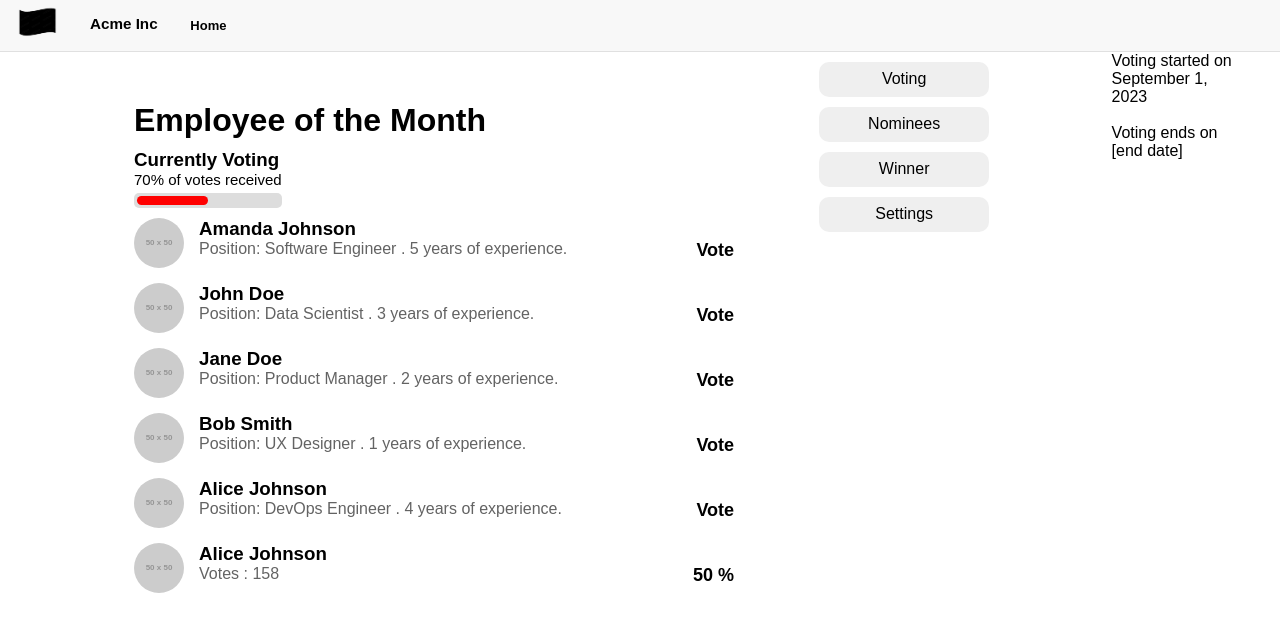
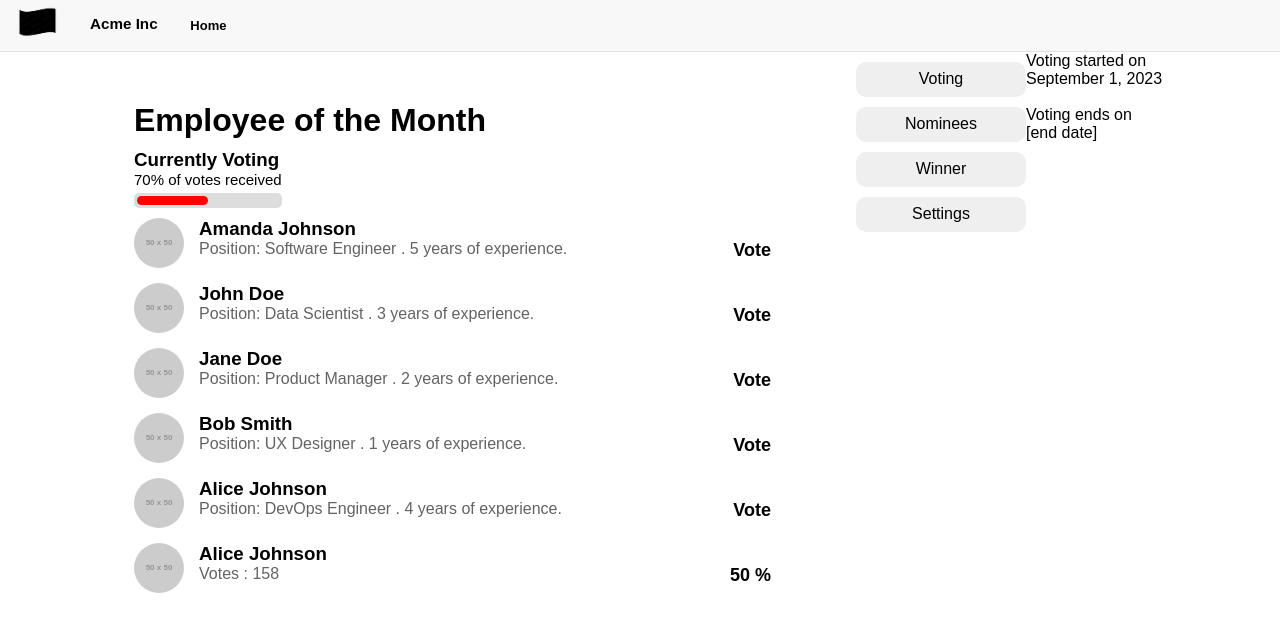
Before and after one commit to MariamElkholeyy/ITWORX-task-2-React, a Next.js app: page /Backend-page in a window 1280 px wide. Shown: the top 632 px of the page. Built offline with nearby package versions, Linux system fonts and the light colour scheme.

Commit message:
styling aside error

```diff
--- a/app/components/menu.module.css
+++ b/app/components/menu.module.css
@@ -1,8 +1,8 @@
-aside {
+/* .aside {
     display: flex;
     float: right;
     width: 25%;
-}
+} */
 
 .menu {
     width: 100%;
```
